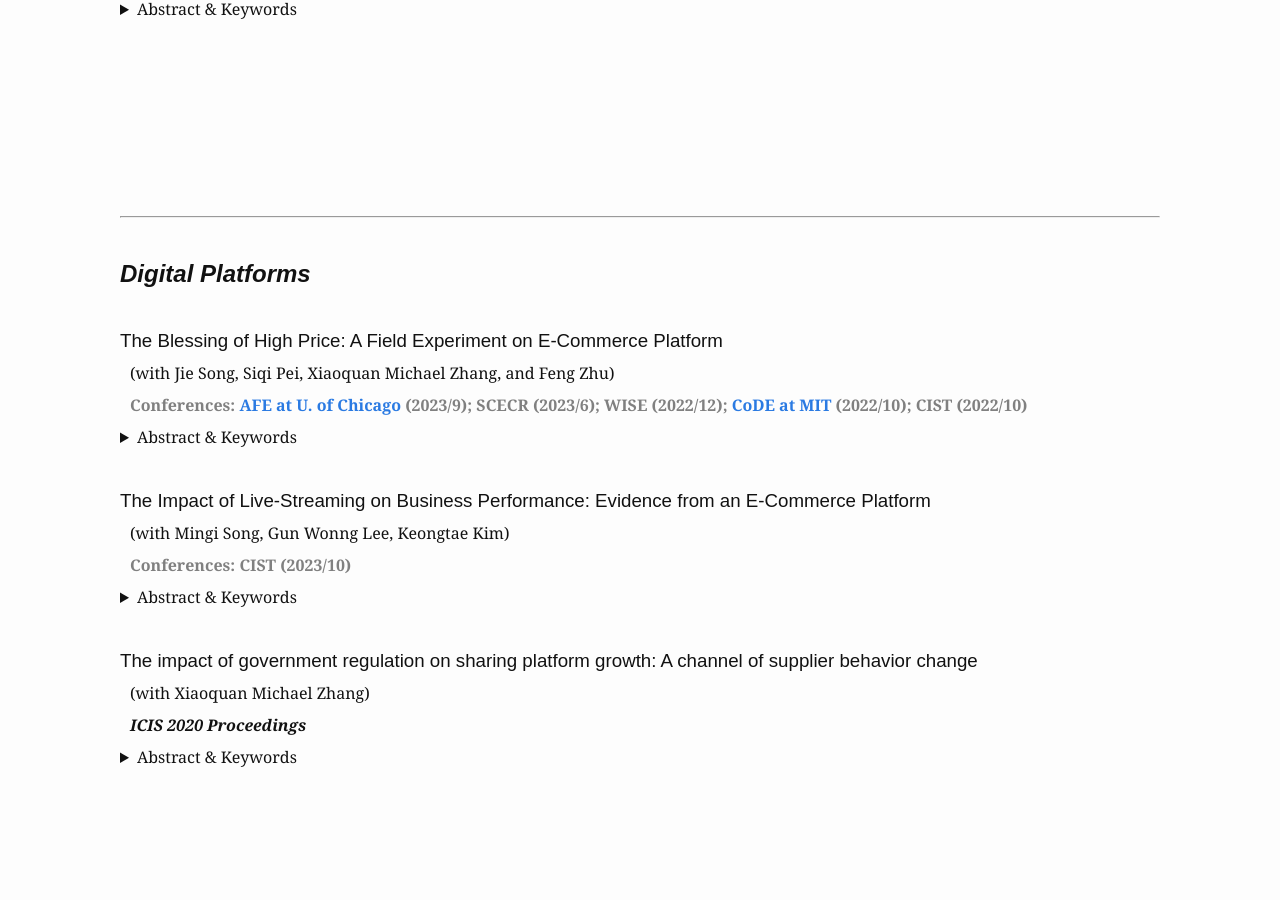
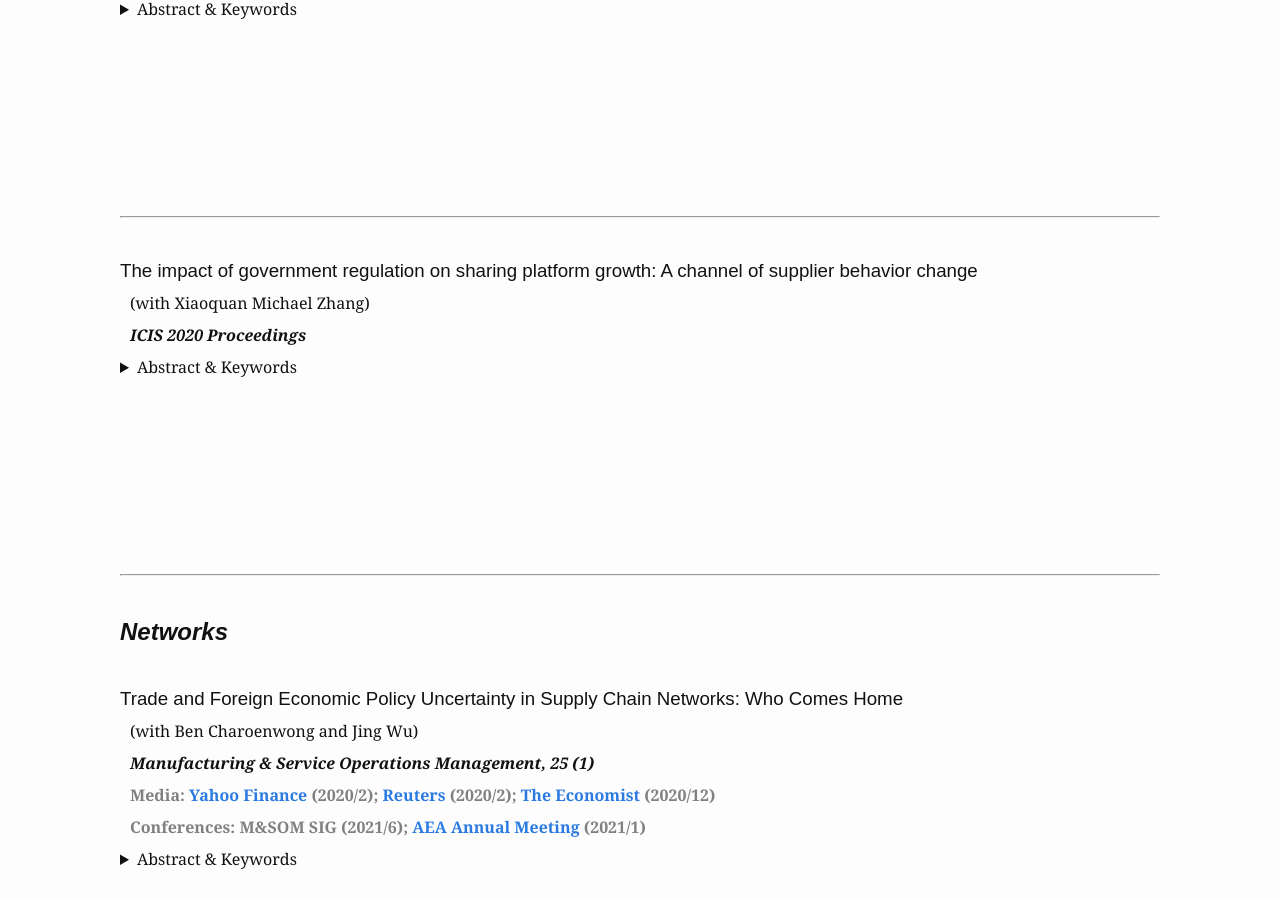
Before and after one commit to miaozhehan99/miaozhehan99.github.io, a Jekyll site: the page built from research.md, in a window 1280 px wide and 900 px high, scrolled down 541 px. Built offline with Jekyll 4.4.1, drawn with Linux system fonts in a browser that asks for light colours.

Commit message:
Update research.md

```diff
--- a/research.md
+++ b/research.md
@@ -61,44 +61,6 @@ In this project, we investigate algorithm-induced information misallocation in t
 ***
 
 <br/>
-
-## __*Digital Platforms*__
-
-<br>
-
-### The Blessing of High Price: A Field Experiment on E-Commerce Platform ###
-
-(with Jie Song, Siqi Pei, Xiaoquan Michael Zhang, and Feng Zhu)
-
-<span style="color:grey;font-weight:700;font-size:16px">
-    Conferences: [AFE at U. of Chicago](https://economics.uchicago.edu/content/afe-2023) (2023/9); SCECR (2023/6); WISE (2022/12); [CoDE at MIT](https://ide.mit.edu/events/2022-conference-on-digital-experimentation-mit-codemit/) (2022/10); CIST (2022/10)
-</span>
-
-<details>
-<summary>Abstract & Keywords</summary>
-
- We challenge the ubiquitous belief that sales promotion strategy necessarily resides in low-price practices such as markdowns or discounts. From a randomized field experiment on a leading e-commerce platform in China, we investigate the hypothesis that high-price promotion strategy, which is realized via concealing low-priced items on the front-page, may also effectively yield sales increase. Results demonstrate that high-price promotion induces consumers to browse, cart, and order higher-priced products, among which the products being actively searched for (as opposed to being passively showcased by the platform) dominate the effect. More interestingly, we find that search efforts of consumers, as measured by the exploitative browsing duration and the exploratory browsing diversity, remain unchanged. Heterogeneity tests show that less-explorative and smaller users tend to react more positively. We attribute our findings to the deviation of consumer’s perceived value of high-priced items when low-priced ones are unavailable. Our findings imply that sales can be potentially augmented by strategically promoting higher-priced products. <br> **Keywords**: digital platform, promotion strategy, consumer behavior, field experiment, lab experiment
-
-</details>
-
-<br>
-
-### The Impact of Live-Streaming on Business Performance: Evidence from an E-Commerce Platform ###
-
-(with Mingi Song, Gun Wonng Lee, Keongtae Kim)
-
-<span style="color:grey;font-weight:700;font-size:16px">
-    Conferences: CIST (2023/10)
-</span>
-
-<details>
-<summary>Abstract & Keywords</summary>
-
-The widespread adoption of live shopping on e-commerce platforms has created opportunities for sellers to reach broader audiences and increase sales. Using a comprehensive dataset of sellers’ live shopping practices, this study examines the effect of live shopping on sellers in two major product categories on Korea’s largest e-commerce platform. Our findings indicate a positive impact on sales for broadcasting sellers during livestreaming events. In addition, we find significant temporal changes in sales even before and after livestreaming dates. Our findings suggest that live shopping acts as an informational discovery channel that helps attract and retain customer attention. Furthermore, we investigate the aggregate impact on platform growth and find that livestreams have a positive effect not only on livestreaming sellers but also on non-streaming stores, contributing to sustainable platform growth. These findings underscore the potential of live shopping as an effective tool to influence sales on e-commerce platforms. <br> **Keywords**: digital platform, live streaming, difference-in-differences
-
-</details>
-
-<br>
 
 ### The impact of government regulation on sharing platform growth: A channel of supplier behavior change ###
 
```
